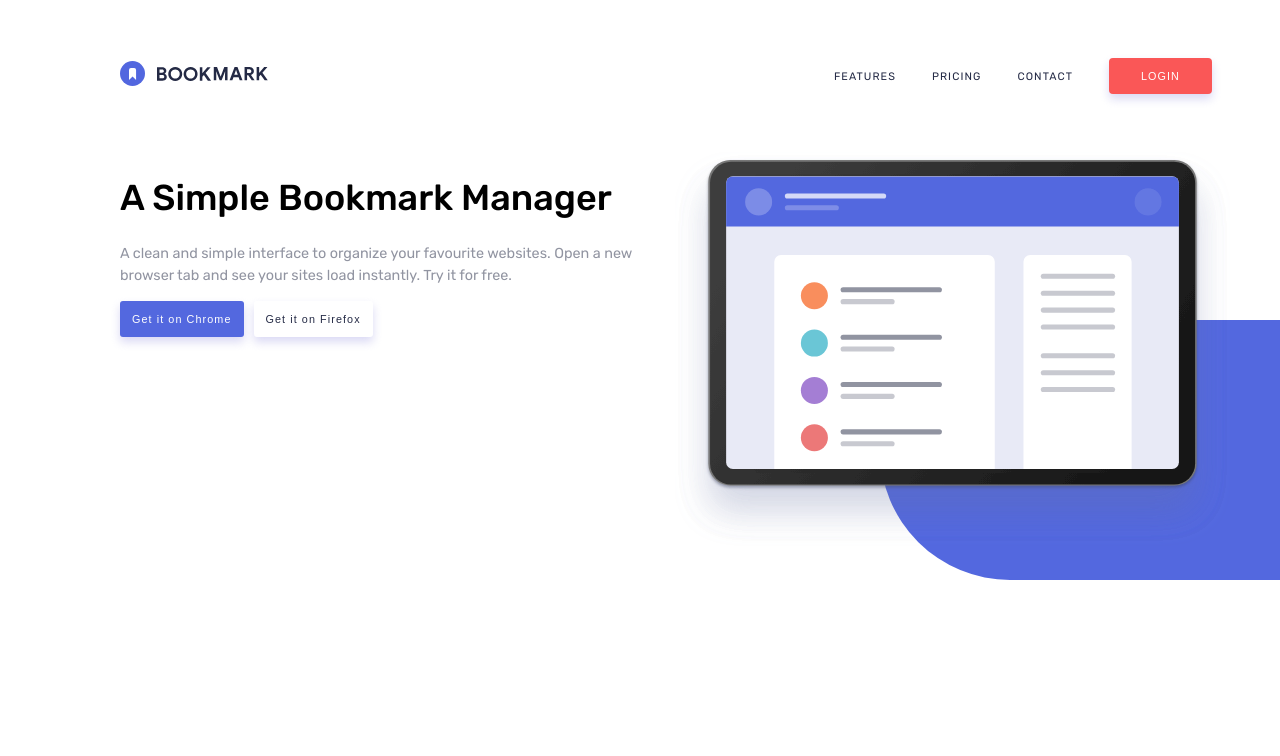
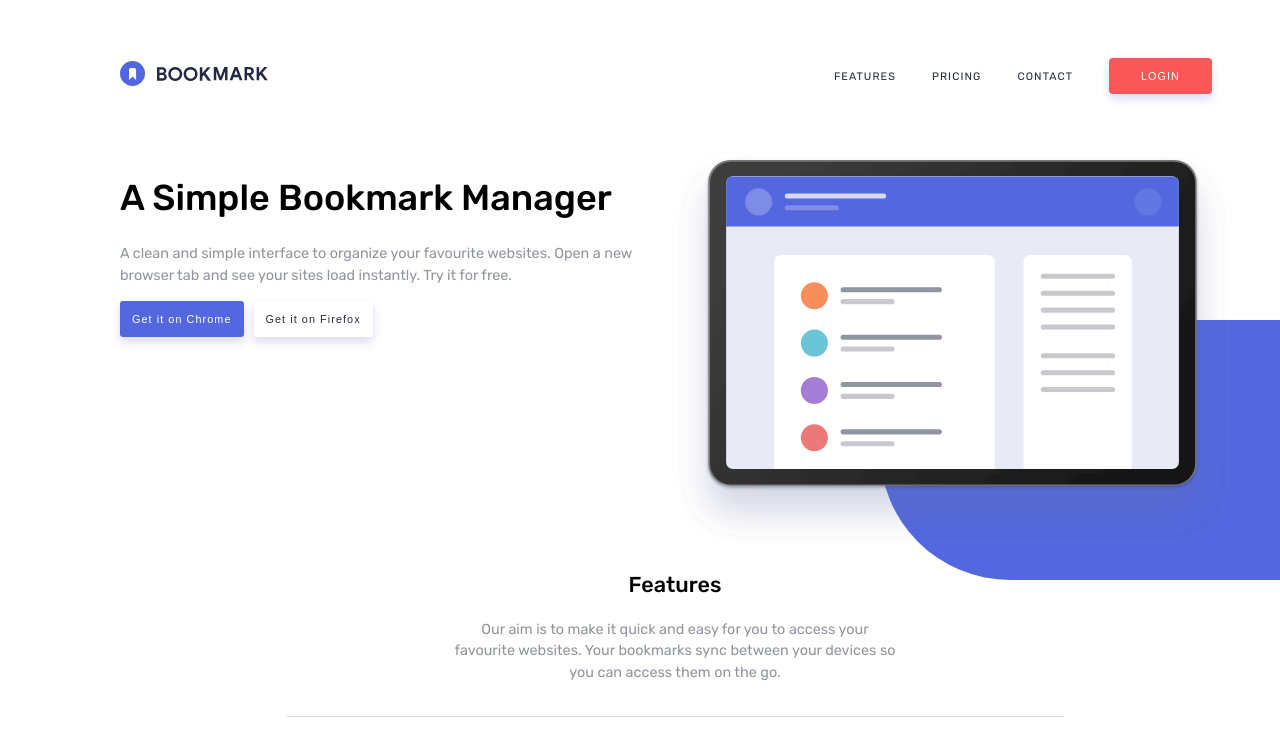
Before and after one commit to yirano/react-bookmark_lp, a React (Create React App) app: page / in a window 1280 px wide. Shown: the top 756 px of the page. Built offline with nearby package versions, Linux system fonts and the light colour scheme.

Commit message:
Style Feature section - move some styling to the App stylesheet for global(?) styling

```diff
--- a/src/App.css
+++ b/src/App.css
@@ -1,9 +1,35 @@
-.main {
-	padding: 0 50px 0 120px;
-}
 :root {
 	--soft-blue: hsl(231, 69%, 60%);
 	--soft-red: hsl(0, 94%, 66%);
 	--grayish-blue: hsl(229, 8%, 60%);
 	--very-dark-blue: hsl(229, 31%, 21%);
 }
+
+* {
+	box-sizing: border-box;
+}
+
+.main {
+	padding: 0 50px 0 120px;
+	height: 100%;
+}
+
+.section {
+	margin-bottom: 60px;
+}
+
+.sectionTitles {
+	font-weight: 500;
+	font-size: 2.3rem;
+}
+
+.sectionHeader {
+	font-weight: 500;
+	font-size: 1.2em;
+}
+
+.caption {
+	color: var(--grayish-blue);
+	font-size: 0.8em;
+	line-height: 1.5em;
+}
--- a/src/App.js
+++ b/src/App.js
@@ -3,7 +3,7 @@ import './App.css';
 import './fonts/fonts.css';
 import Nav from './components/Nav/Nav.component';
 import CallToAction from './components/Cta/Cta.component';
-// import Features from './components/Features/Features.component';
+import Features from './components/Features/Features.component';
 // import Download from './components/Download/Download.component';
 // import Faqs from './components/Faqs/Faqs.component';
 
@@ -13,6 +13,7 @@ class App extends React.Component {
 			<div className="main">
 				<Nav />
 				<CallToAction />
+				<Features />
 			</div>
 		);
 	}
--- a/src/components/Features/Features.component.jsx
+++ b/src/components/Features/Features.component.jsx
@@ -1,24 +1,48 @@
 import React from 'react';
+import './Features.styles.css';
+import SlideButtons from './SlideButtons/SlideButtons.component';
 
 class Features extends React.Component {
+	constructor() {
+		super();
+		this.state = {
+			slides: [
+				{
+					id: 1,
+					title: 'Simple Bookmarking',
+					subtitle: 'Bookmark in one click',
+					caption:
+						'Organize your bookmarks however you like. Our simple drag-and-drop interface gives you complete control over how you manage your favourite sites.'
+				},
+				{
+					id: 2,
+					title: 'Speedy Searching',
+					subtitle: 'Intelligent Search',
+					caption:
+						'Our Powerful search feature will help you find saved sites in no time at all. No need to trawl through all of your bookmarks.'
+				},
+				{
+					id: 3,
+					title: 'Easy Sharing',
+					subtitle: 'Share Your Bookmarks',
+					caption:
+						'Easily share your bookmarks and collections with others. Create a shareable link that you can send at the click of a button.'
+				}
+			]
+		};
+	}
 	render() {
 		return (
-			<div class="section-2">
-				<h3>Features</h3>
-				<p class="caption">
-					Our aim is to make it quick and easy for you to access your favourite websites. Your bookmarks sync
-					between your devices so you can access them on the go.
-				</p>
-				<div class="slide-link-wrapper">
-					<div class="slide-1">Simple Bookmarking</div>
-					<div class="slide-2">Speedy Searching</div>
-					<div class="slide-3">Easy Sharing</div>
+			<div className="section-2 section">
+				<div className="sectionTwoHeader">
+					<h3 className="sectionHeader">Features</h3>
+					<p className="caption">
+						Our aim is to make it quick and easy for you to access your favourite websites. Your bookmarks
+						sync between your devices so you can access them on the go.
+					</p>
 				</div>
-				Bookmark in one click Organize your bookmarks however you like. Our simple drag-and-drop interface gives
-				you complete control over how you manage your favourite sites. More Info Intelligent search Our powerful
-				search feature will help you find saved sites in no time at all. No need to trawl through all of your
-				bookmarks. More Info Share your bookmarks Easily share your bookmarks and collections with others.
-				Create a shareable link that you can send at the click of a button. More Info
+
+				<div className="slide-link-wrapper" />
 			</div>
 		);
 	}
--- a/src/components/Features/Features.styles.css
+++ b/src/components/Features/Features.styles.css
@@ -1,3 +1,36 @@
 .section-2 {
 	display: block;
 }
+
+.sectionTwoHeader {
+	text-align: center;
+	width: 450px;
+	margin: 0 auto;
+}
+
+.slide-link-wrapper {
+	text-align: center;
+	padding: 1px 0;
+	border-bottom: 1px solid hsla(229, 8%, 60%, 0.383);
+	width: 70%;
+	margin: 30px auto;
+}
+
+.slide-link-wrapper button {
+	display: inline-block;
+	padding: 20px 20px;
+	margin: 0 16px;
+	border: 3px solid transparent;
+	font-size: 0.7em;
+	color: var(--grayish-blue);
+	letter-spacing: 0.1em;
+}
+
+button.currentSlide {
+	border-bottom: 3px solid red;
+	border-radius: 4px;
+}
+
+button.slide:focus {
+	outline: none;
+}
--- /dev/null
+++ b/src/components/Features/SlideButtons/SlideButtons.component.jsx
@@ -0,0 +1,13 @@
+import React from 'react';
+
+class SlideButtons extends React.Component {
+	render() {
+		return (
+			<div>
+				<button>{this.props.items[1].title}</button>
+			</div>
+		);
+	}
+}
+
+export default SlideButtons;
```
